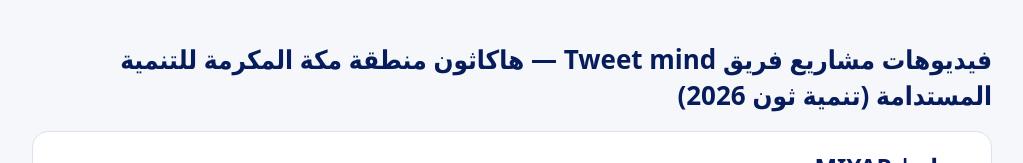
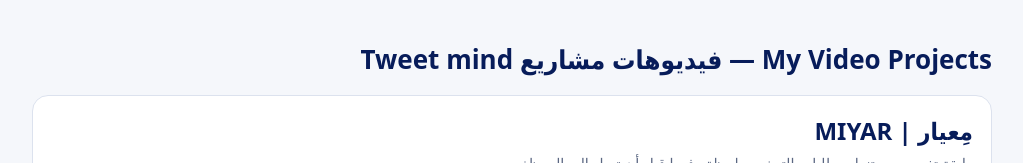
Before and after one commit to taghreed-tweetmind/my-video-projects, a plain HTML site: page index.html in a window 1280 px wide. Shown: the top 163 px of the page, without its empty margins (128-1151 px from the left). Drawn offline with Linux system fonts and the light colour scheme.

Commit message:
Rename to My Video Projects; remove event references
Co-Authored-By: Claude Opus 5.5 <noreply@anthropic.com>
Claude-Session: https://claude.ai/code/session_01HCcpXcvq29GUDMXQHTsxfV

```diff
--- a/index.html
+++ b/index.html
@@ -1,9 +1,9 @@
 <!doctype html>
 <html lang="ar" dir="rtl"><head><meta charset="utf-8"><meta name="viewport" content="width=device-width,initial-scale=1">
-<title>فيديوهات فريق Tweet mind — تنمية ثون 2026</title>
+<title>My Video Projects — Tweet mind</title>
 <style>body{font-family:system-ui,-apple-system,"Segoe UI",Tahoma,sans-serif;background:#F5F7FB;color:#0F1B3D;margin:0;padding:24px;max-width:960px;margin-inline:auto}h1{color:#071C5A;font-size:26px}h2{color:#071C5A;margin:0 0 6px}section{background:#fff;border:1px solid #DCE2EE;border-radius:16px;padding:18px;margin:18px 0}p{color:#5B6782;margin:0 0 12px}video{width:100%;border-radius:12px;background:#000}</style></head>
 <body>
-<h1>فيديوهات مشاريع فريق Tweet mind — هاكاثون منطقة مكة المكرمة للتنمية المستدامة (تنمية ثون 2026)</h1>
+<h1>My Video Projects — فيديوهات مشاريع Tweet mind</h1>
 <section id="miyar"><h2>مِعيار | MIYAR</h2><p>طبقة تفحص مستندات طلبات الترخيص لحظة رفعها قبل أن تصل إلى الموظف.</p><video controls playsinline preload="metadata" src="miyar/MIYAR_video.mp4"></video></section>
 <section id="rashad"><h2>رَشَد | مساعد القرار الاقتصادي</h2><p>فيديو مشروع رَشَد.</p><video controls playsinline preload="metadata" src="rashad/RASHAD_video.mp4"></video></section>
 </body></html>
```
Also changed, not shown: miyar.html (+1 -1 lines), 1 other file.
